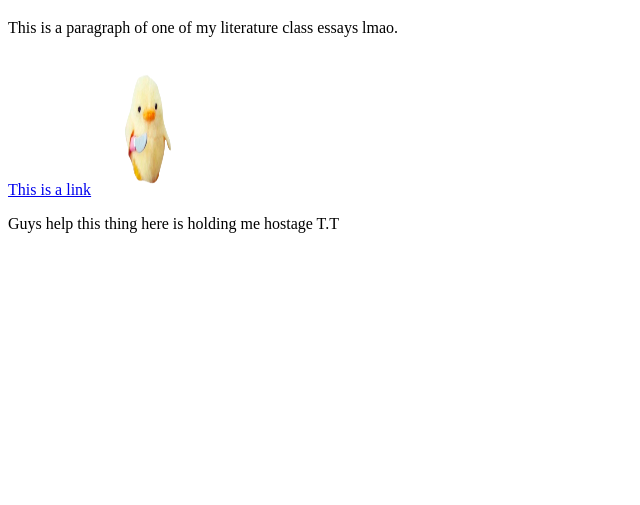
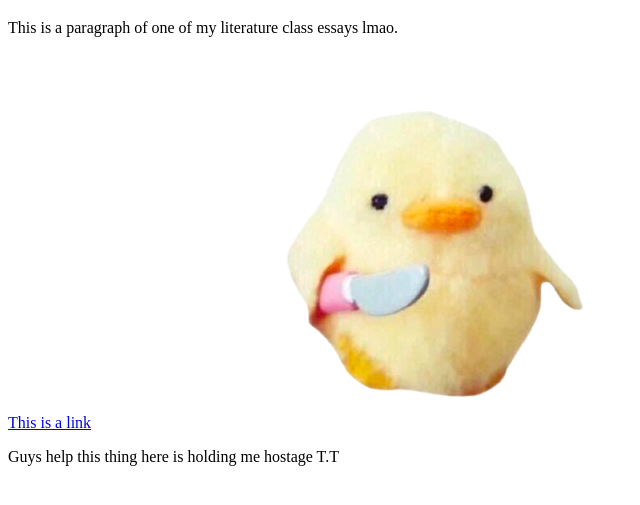
Before and after one commit to Itzcommunism/itzcommunism.github.io, a plain HTML site: page index.html in a window 1280 px wide. Shown: the part 61-566 px from the top of the page, without its empty margins (0-640 px from the left). Drawn offline with Linux system fonts and the light colour scheme.

Commit message:
Update index.html

```diff
--- a/index.html
+++ b/index.html
@@ -8,7 +8,7 @@
 <h1>Hello world</h1>
 <p>This is a paragraph of one of my literature class essays lmao.</p>
 <a href="https://www.youtube.com/watch?v=dQw4w9WgXcQ">This is a link</a>
-<img src="image-removebg-preview (3).png" alt="W3Schools.com" width="104" height="142">
+<img src="image-removebg-preview (3).png" alt="W3Schools.com" width="666" height="375">
 <p>Guys help this thing here is holding me hostage T.T</p>
 
 </body>
```
